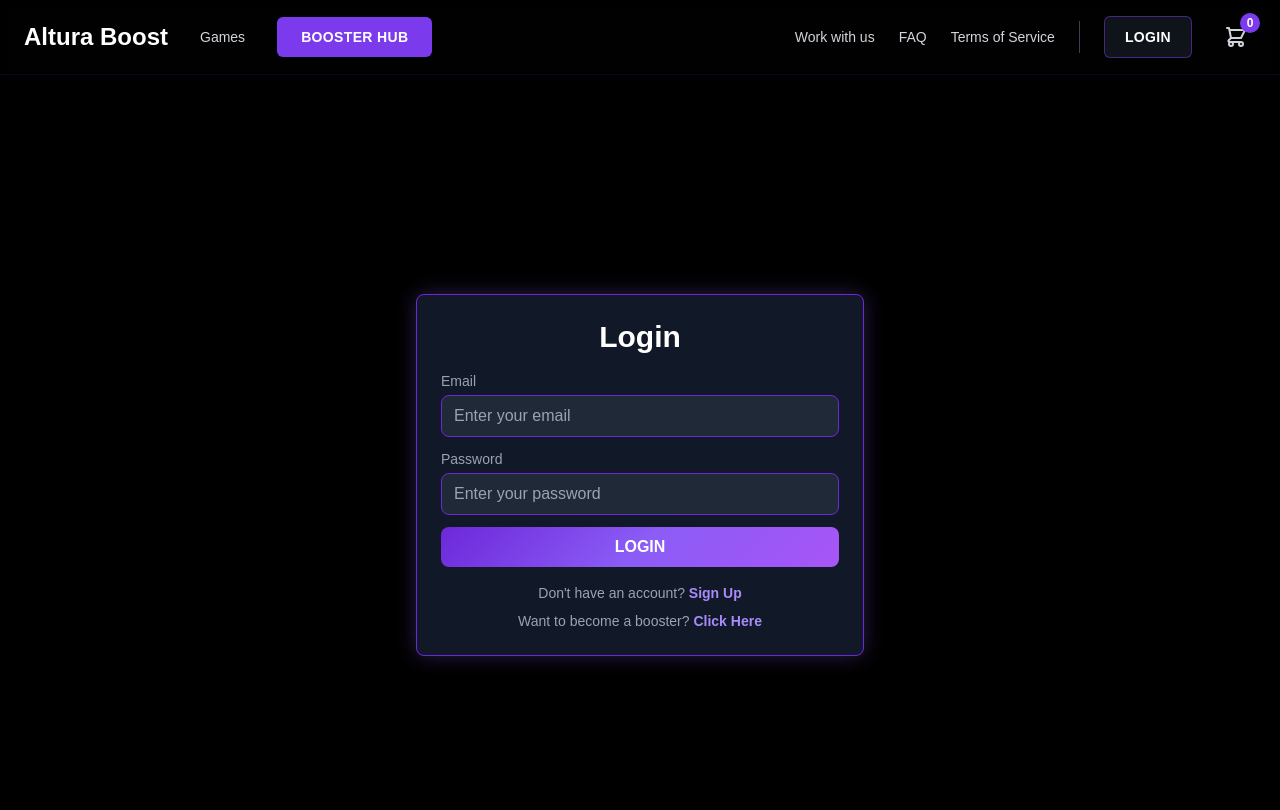
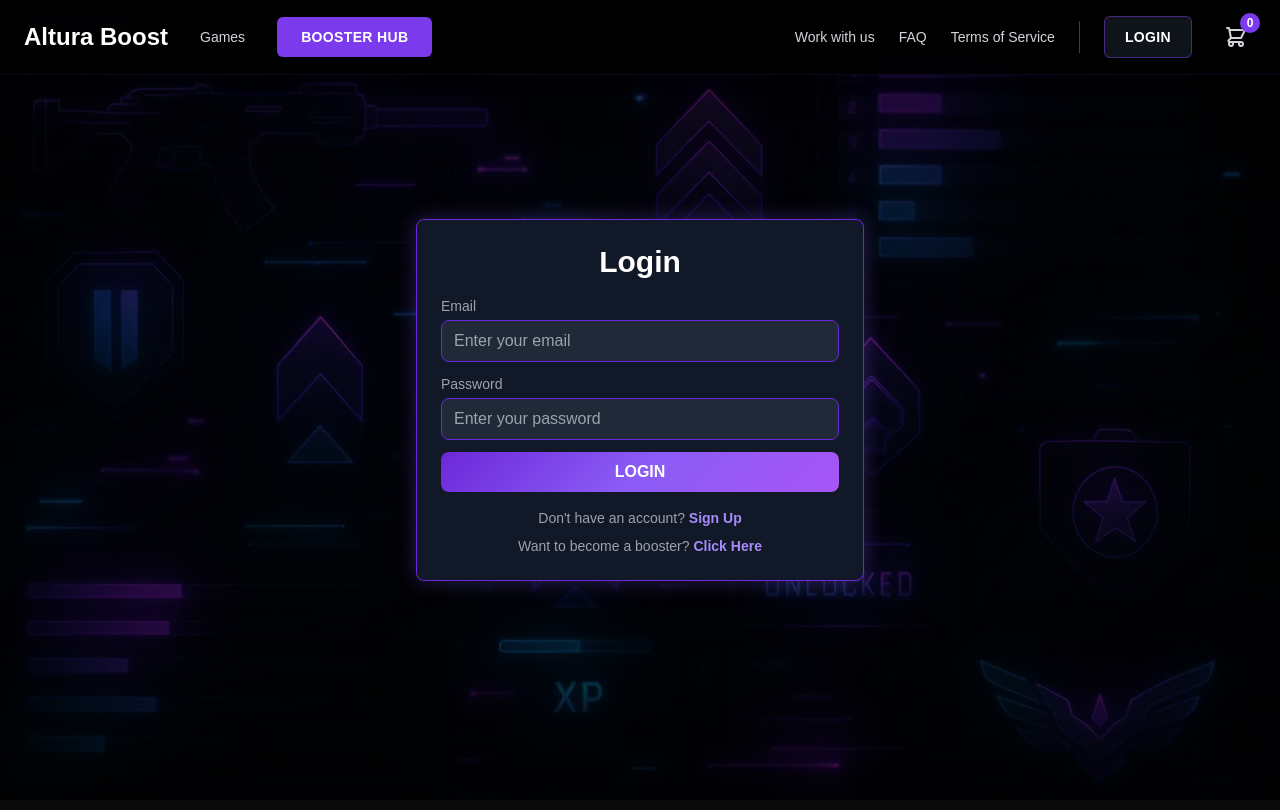
Before and after one commit to rosendot/altura-boost-site, a Next.js app: page /login in a window 1280 px wide. Shown: the top 810 px of the page. Built offline with nearby package versions, Linux system fonts and the light colour scheme.

Commit message:
make nav bar float and add a background image to login page

```diff
--- a/src/app/login/page.tsx
+++ b/src/app/login/page.tsx
@@ -1,7 +1,17 @@
 export default function LoginPage() {
   return (
-    <main className="min-h-screen bg-black flex items-center justify-center px-4 py-8">
-      <div className="max-w-md w-full bg-gray-900 border border-primary-700 rounded-lg p-6 card-glow">
+    <main className="fixed inset-0 bg-black flex items-center justify-center px-4 overflow-hidden">
+      {/* Background Image */}
+      <div
+        className="absolute inset-0 bg-cover bg-center opacity-60"
+        style={{ backgroundImage: "url('/assets/images/login_page_background.webp')" }}
+      ></div>
+
+      {/* Overlay */}
+      <div className="absolute inset-0 bg-gradient-to-b from-black/60 via-black/40 to-black/60"></div>
+
+      {/* Login Form */}
+      <div className="max-w-md w-full bg-gray-900 border border-primary-700 rounded-lg p-6 card-glow relative z-10 max-h-[calc(100vh-2rem)] overflow-y-auto">
         <h1 className="text-3xl font-bold mb-4 text-center text-white">Login</h1>
 
         <div className="space-y-3">
--- a/src/components/Navbar.tsx
+++ b/src/components/Navbar.tsx
@@ -2,7 +2,7 @@ import Link from "next/link";
 
 export default function Navbar() {
   return (
-    <nav className="w-full py-4 px-6 border-b border-primary-900/20 bg-black/90 backdrop-blur-sm shadow-lg">
+    <nav className="fixed top-0 left-0 right-0 w-full py-4 px-6 border-b border-primary-900/20 bg-black/90 backdrop-blur-sm shadow-lg z-50">
       <div className="max-w-[1400px] mx-auto flex items-center justify-between gap-8">
         {/* Left side - Logo and Primary Actions */}
         <div className="flex items-center gap-8">
```
Also changed, not shown: public/assets/images/login_page_background.webp (added).
